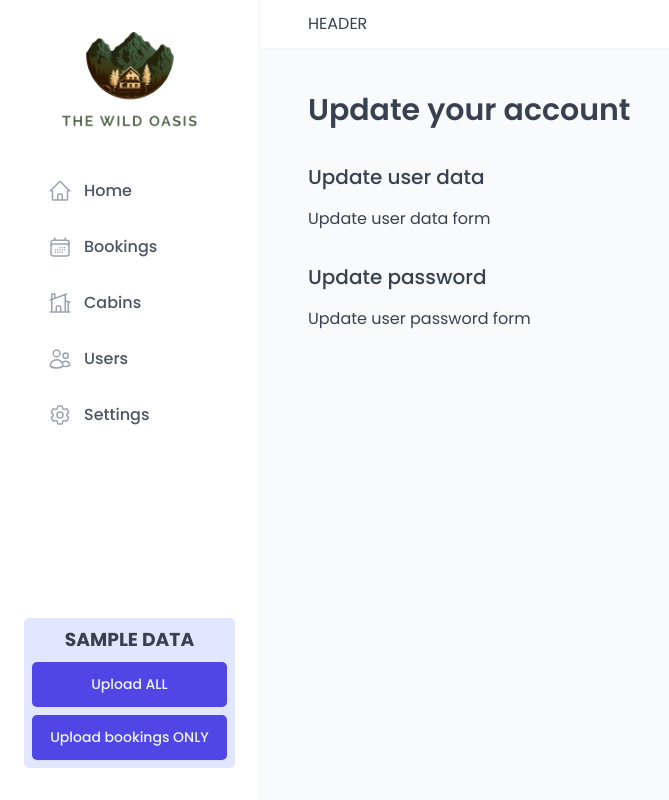
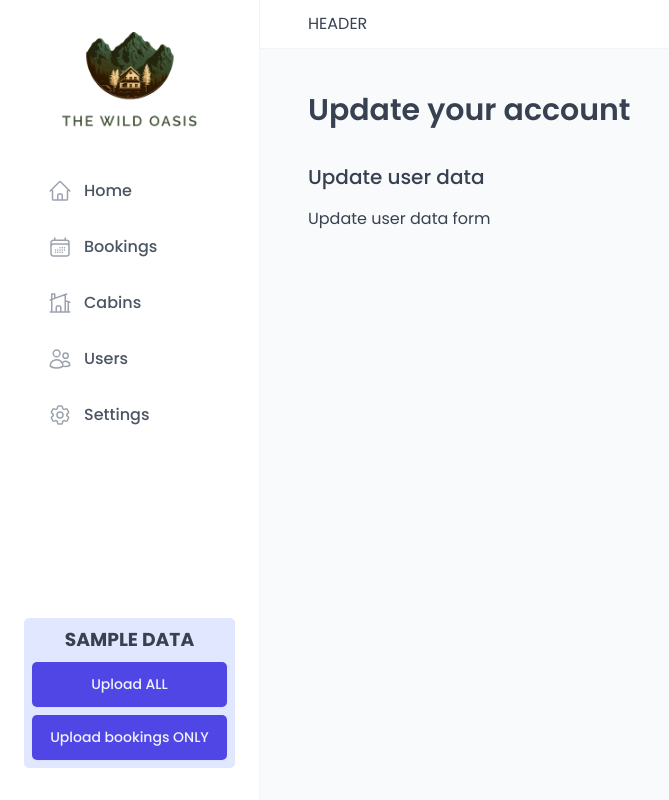
Before and after one commit to MuhammadAsim786786/Rustic_Escapes, a React (Vite) app: page /account in a window 1280 px wide. Shown: the whole page, without its empty margins (0-669 px from the left). Built offline with nearby package versions, Linux system fonts and the light colour scheme; a web font is replaced by a local one.

Commit message:
minor fixes

```diff
--- a/src/pages/Account.jsx
+++ b/src/pages/Account.jsx
@@ -10,11 +10,6 @@ function Account() {
         <Heading as="h3">Update user data</Heading>
         <p>Update user data form</p>
       </Row>
-
-      <Row>
-        <Heading as="h3">Update password</Heading>
-        <p>Update user password form</p>
-      </Row>
     </>
   );
 }
```
